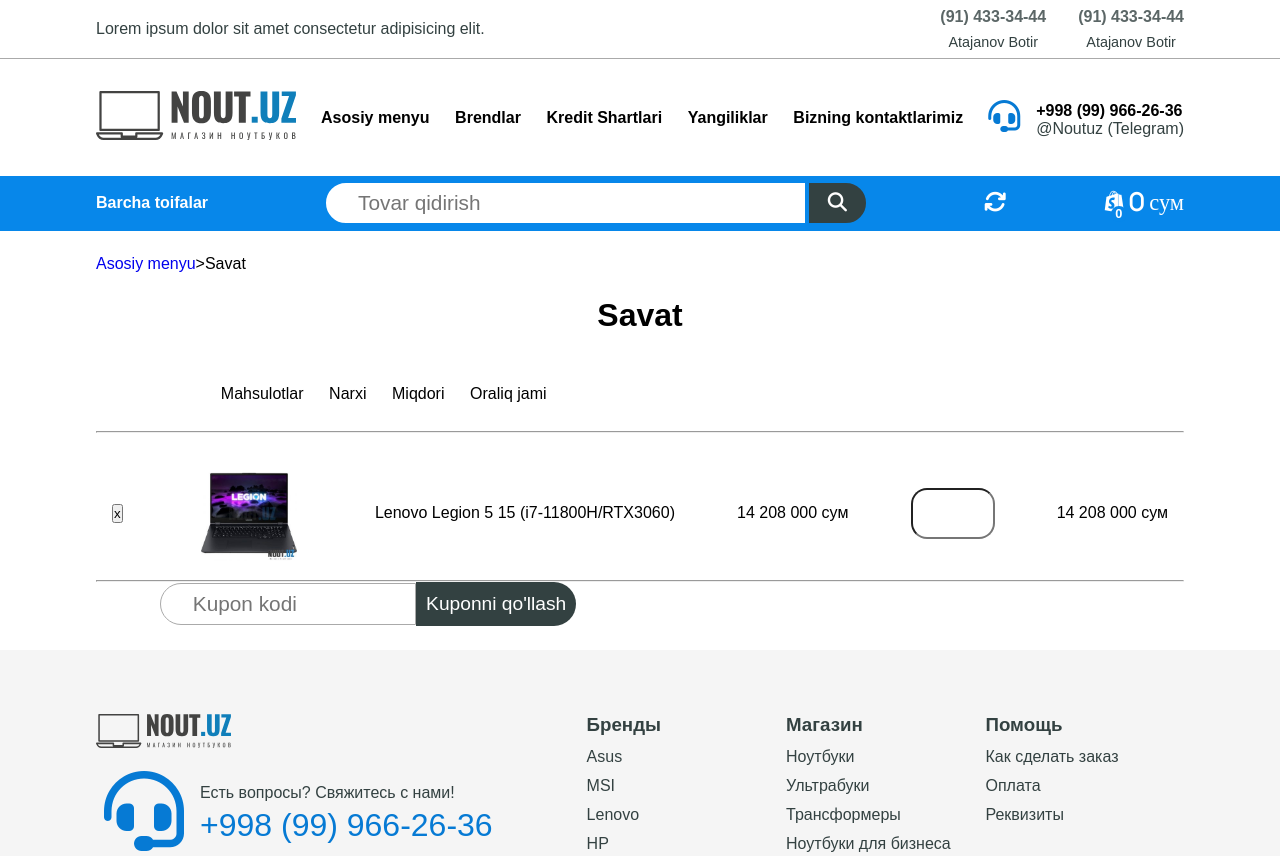
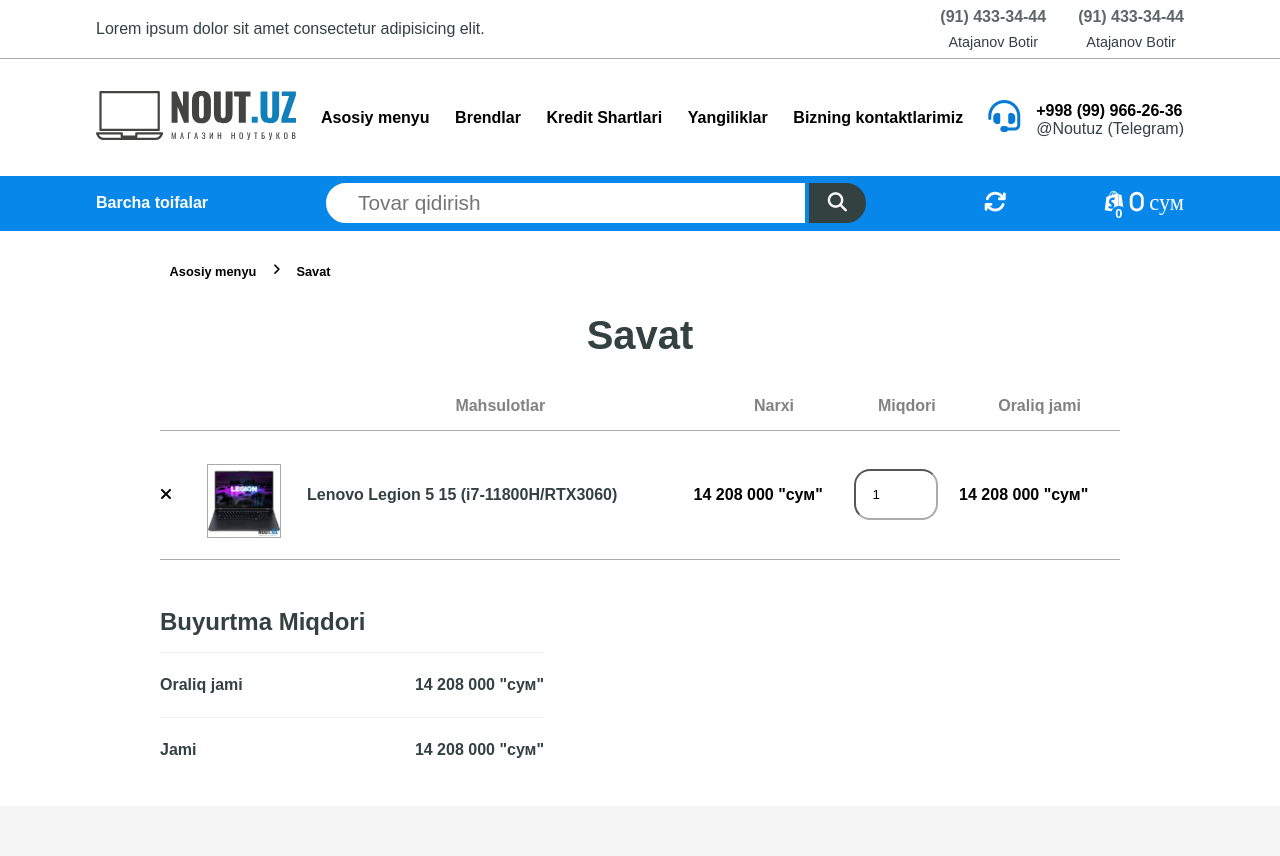
Before and after one commit to diyorbek0309/protechshop, a plain HTML site: page korzina.html in a window 1280 px wide. Shown: the top 856 px of the page. Drawn offline with Linux system fonts and the light colour scheme.

Commit message:
initial commit

```diff
--- /dev/null
+++ b/korzina.css
@@ -0,0 +1,249 @@
+/*Header boshlandi*/
+
+.header_korzina {
+  height: 3rem;
+  display: flex;
+  justify-content: center;
+  align-items: center;
+}
+.header_korzina ul {
+  display: flex;
+  list-style: none;
+}
+.header_korzina ul li a {
+  display: flex;
+  align-items: center;
+  padding: 0 0.8rem;
+  color: black;
+  height: 3rem;
+  text-decoration: none;
+  font-weight: bold;
+}
+
+.korzina_contact {
+  color: #067ad4;
+  display: flex;
+  align-items: center;
+}
+.korzina_contact .xd1 {
+  font-size: 2rem;
+  padding-right: 1rem;
+}
+.korzina_contact .xd2 a {
+  display: inline-block;
+  color: black;
+  margin-top: 0.3rem;
+  font-size: 1rem;
+  font-weight: bold;
+}
+
+/*Header tugadi*/
+
+/*Navbar boshlandi*/
+
+.nav_korzina {
+  background-color: #0787ea;
+  height: 3rem;
+  display: flex;
+  justify-content: space-between;
+  align-items: center;
+  padding: 0.2rem 6rem;
+}
+.nav_korzina a {
+  color: #fff;
+  font-weight: bold;
+}
+.nav_korzina button {
+  background-color: #334141;
+}
+.nav_korzina button:hover {
+  background-color: black;
+}
+
+/*Navbar tugadi*/
+
+/*Main boshlandi*/
+
+.main_korzina {
+  padding: 1.5rem 10rem;
+}
+.main_korzina_top {
+  display: flex;
+  padding: 0.6rem;
+  font-weight: 600;
+  font-size: 0.8rem;
+}
+.main_korzina_top a {
+  color: black;
+}
+.main_korzina_top i {
+  padding: 0 1rem;
+}
+.korzina_title {
+  font-size: 2.5rem;
+  color: #334141;
+  font-weight: 550;
+}
+.korzina_buttom {
+  display: flex;
+  justify-content: center;
+  color: #fff;
+  background-color: #0787ea;
+  font-size: 3rem;
+  margin: 6rem 7rem 2rem 7rem;
+  padding: 3rem 6rem;
+}
+.korzina_button {
+  display: flex;
+  justify-content: center;
+}
+.korzina_button button {
+  padding: 1rem;
+  border-radius: 1rem;
+  border: none;
+  font-weight: bold;
+}
+.korzina_button button:hover {
+  color: #fff;
+  background-color: black;
+}
+.korzina_title {
+  display: flex;
+  justify-content: center;
+  padding: 1.5rem 0;
+}
+
+.korzina_mahsulotlar table {
+  box-sizing: border-box;
+  border-collapse: collapse;
+  width: 100%;
+}
+.korzina_mahsulotlar table,
+th,
+td {
+  border-bottom: 1px solid #aaa;
+}
+.korzina_mahsulotlar table th {
+  height: 3rem;
+}
+.korzina_mahsulotlar table td {
+  height: 8rem;
+}
+.korzina_mahsulotlar thead {
+  display: table-header-group;
+  vertical-align: middle;
+  color: rgb(131, 130, 130);
+}
+.korzina_mahsulotlar tbody a {
+  color: #334141;
+}
+.korzina_mahsulotlartbody i {
+  color: #aaa;
+  cursor: pointer;
+}
+.korzina_mahsulotlar tbody i:hover {
+  color: red;
+}
+.korzina_mahsulotlar table img {
+  width: 4.5rem;
+  border: 1px solid #aaa;
+  margin: 1rem 0 0 2rem;
+  cursor: pointer;
+}
+.product_quantity input {
+  padding: 1rem;
+  border-radius: 1rem;
+  border-color: #aaa;
+  width: 3rem;
+}
+.korzina_mahsulotlar table td,
+th {
+  vertical-align: middle;
+  font-size: 1rem;
+  line-height: 1.1rem;
+  font-weight: bold;
+}
+
+.input_korzina {
+  display: flex;
+  align-items: center;
+  padding: 5rem 0;
+}
+.input_korzina input {
+  font-size: 1rem;
+  width: 20%;
+  height: 2.5rem;
+  padding: 0 2rem;
+  border: 0.1rem #eee solid;
+  border-bottom-left-radius: 1.5rem;
+  border-top-left-radius: 1.5rem;
+  outline: none;
+}
+.button0 {
+  height: 2.75rem;
+  width: 10rem;
+  color: #fff;
+  background-color: #334141;
+  border: 0.15rem #aaa;
+  font-size: 1rem;
+  border-bottom-right-radius: 1.5rem;
+  border-top-right-radius: 1.5rem;
+}
+.input_korzina button a {
+  color: #fff;
+}
+.input_korzina_button {
+  display: flex;
+  align-items: center;
+  justify-content: end;
+  width: 60%;
+}
+.input_korzina_button button {
+  padding: 1rem;
+  border-radius: 1.5rem;
+  border: none;
+  font-weight: bold;
+  width: 11rem;
+}
+.input_korzina_button .button1 {
+  color: #aaa;
+  font-weight: 500;
+  margin-right: 0.6rem;
+}
+.input_korzina_button .button1:hover {
+  color: #fff;
+}
+.input_korzina_button .button2 {
+  color: #fff;
+  background-color: #0787ea;
+  font-weight: 800;
+}
+.input_korzina_button .button2:hover {
+  background-color: black;
+}
+.korzina_garovlar {
+  color: #334141;
+}
+.korzina_garovlar h2 {
+  margin-bottom: 1rem;
+  margin-left: 0;
+}
+.korzina_garovlar table {
+  box-sizing: border-box;
+  border-collapse: collapse;
+  width: 40%;
+  border-bottom: none;
+}
+.korzina_garovlar table td {
+  border-top: 1px solid #eee;
+  border-bottom: none;
+  height: 4rem;
+  text-align: right;
+}
+.shop_table2 th {
+  text-align: left;
+  border-top: 1px solid #eee;
+  border-bottom: none;
+}
+
+/*Main tugadi*/
--- a/korzina.html
+++ b/korzina.html
@@ -6,6 +6,7 @@
     <meta name="viewport" content="width=device-width, initial-scale=1.0" />
     <title>Bosh sahifa</title>
     <link rel="stylesheet" href="main.css" />
+    <link rel="stylesheet" href="./korzina.css">
     <script
       src="https://kit.fontawesome.com/628ca10661.js"
       crossorigin="anonymous"
@@ -39,23 +40,7 @@
         <div class="header_korzina">
           <ul>
             <li><a href="index.html">Asosiy menyu</a></li>
-            <li class="korzina_brendlar">
-              <a href="#">Brendlar</a>
-              <!--<ul>
-                <li>Asus</li>
-                <li>MSI</li>
-                <li>Lenovo</li>
-                <li>HP</li>
-                <li>Dell</li>
-                <li>Razer</li>
-                <li>Samsung</li>
-                <li>Microsoft Surface</li>
-                <li>Apple</li>
-                <li>Acer</li>
-                <li>LG</li>
-                <li>HyperX</li>
-              </ul>-->
-            </li>
+            <li><a href="#">Brendlar</a></li>
             <li><a href="#">Kredit Shartlari</a></li>
             <li><a href="#">Yangiliklar</a></li>
             <li><a href="#">Bizning kontaktlarimiz</a></li>
@@ -80,17 +65,20 @@
 
     <nav>
       <div class="nav_korzina">
-        <a href="#">Barcha toifalar</a>
 
+        <div class="nav_dropdown">
+          <a href="#">Barcha toifalar</a>
+        </div>
         <div class="input_save">
           <input type="text" placeholder="Tovar qidirish" />
           <button>
             <i class="fa-solid fa-magnifying-glass"></i>
           </button>
         </div>
+
         <div class="korzina_save nikel_svet">
           <a href="#"><i class="fa-solid fa-arrows-rotate"></i></a>
-          <a href="корзина.html"><i class="fa-brands fa-shopify"> 0 сум</i></a>
+          <a href="#"><i class="fa-brands fa-shopify"> 0 сум</i></a>
         </div>
       </div>
     </nav>
@@ -103,33 +91,87 @@
         <div class="main_korzina">
         <div class="main_korzina_top">
           <a href="index.html">Asosiy menyu</a>
-          <p>></p>
+          <i class="fa-solid fa-angle-right"></i>
           <p>Savat</p>
         </div>
-        <div class="korzina_title"><h1>Savat</h1></div>
+        <div class="korzina_title"><p>Savat</p></div>
         <div class="korzina_mahsulotlar">
-          <ul>
-            <li>Mahsulotlar</li>
-            <li>Narxi</li>
-            <li>Miqdori</li>
-            <li>Oraliq jami</li>
-          </ul>
-        </div>
-        <hr />
-        <div class="mahsulotlar1">
-          <a href="#"><button>x</button></a>
-          <img src="./assets/1legion-5-300x300.jpg" alt="Bu yerda rasm" />
-          <a href="#"><p>Lenovo Legion 5 15 (i7-11800H/RTX3060)</p></a>
-          <p>14 208 000 сум</p>
-          <input type="number" name="number" id="number" />
-          <p>14 208 000 сум</p>
-        </div>
-        <hr />
-        <div class="input_korzina">
-          <input type="text" placeholder="Kupon kodi" />
-          <button>
+          <table class="shop_table">
+          <thead>
+            <tr>
+              <th class="product_remove"></th>
+              <th class="product_thumbnail"></th>
+              <th class="product_name">Mahsulotlar</th>
+              <th class="product_price">Narxi</th>
+              <th class="product_quantity">Miqdori</th>
+              <th class="product_subtotal">Oraliq jami</th>
+            </tr>
+          </thead>
+          <tbody>
+            <tr>
+              <td class="product_remove">
+                <i class="fa-solid fa-xmark"></i>
+              </td>
+              <td class="product_thumbnail">
+                <img src="./assets/1legion-5-300x300.jpg" alt="Bu yerda rasm" />
+              </td>
+              <td class="product_name">
+                <a href="#"><p>Lenovo Legion 5 15 (i7-11800H/RTX3060)</p></a>
+              </td>
+              <td class="product_price">
+                <span>
+                  14 208 000
+                  <span>"сум"</span>
+                </span>
+              </td>
+              <td class="product_quantity">
+                <input type="number" value="1" name="quantity" id="number" />
+              </td>
+              <td class="product_subtotal">
+                <span>
+                  14 208 000
+                  <span>"сум"</span>
+                </span>
+              </td>
+            </tr>
+          </tbody>
+        </table>
+        <!-- <div class="input_korzina">
+            <input type="text" placeholder="Kupon kodi" />
+          <button class="button0">
             <a href="#">Kuponni qo'llash</a>
           </button>
+          <div class="input_korzina_button">
+            <button class="button1">Savatni yangilash</button>
+          <button class="button2">Tekshirib ko'rish</button>
+          </div>
+        </div> -->
+        <div class="korzina_garovlar">
+          <div class="jami_korzina">
+            <h2>Buyurtma Miqdori</h2>
+            <table class="shop_table2">
+              <tr>
+                <th>Oraliq jami</th>
+                <td>
+                  <span>
+                  14 208 000
+                  <span>"сум"</span>
+                </span>
+              </td>
+              </tr>
+              <tr>
+                <th>Jami</th>
+                <td>
+                  <strong>
+                    <span>
+                      14 208 000
+                      <span>"сум"</span>
+                    </span>
+                  </strong>
+                </td>
+              </tr>
+            </table>
+          </div>
         </div>
     </main>
 
--- a/main.css
+++ b/main.css
@@ -106,42 +106,6 @@
   background-color: #0787ea;
 }
 
-.header_korzina {
-  height: 3rem;
-  display: flex;
-  justify-content: center;
-  align-items: center;
-}
-.header_korzina ul {
-  display: flex;
-  list-style: none;
-}
-.header_korzina ul li a {
-  display: flex;
-  align-items: center;
-  padding: 0 0.8rem;
-  color: black;
-  height: 3rem;
-  text-decoration: none;
-  font-weight: bold;
-}
-.korzina_contact {
-  color: #067ad4;
-  display: flex;
-  align-items: center;
-}
-.korzina_contact .xd1 {
-  font-size: 2rem;
-  padding-right: 1rem;
-}
-.korzina_contact .xd2 a {
-  display: inline-block;
-  color: black;
-  margin-top: 0.3rem;
-  font-size: 1rem;
-  font-weight: bold;
-}
-
 /* Header tugadi */
 
 /* Nav boshlandi */
@@ -175,24 +139,6 @@
 
 .nav_save ul li a:hover {
   background-color: #067ad4;
-}
-.nav_korzina {
-  background-color: #0787ea;
-  height: 3rem;
-  display: flex;
-  justify-content: space-between;
-  align-items: center;
-  padding: 0.2rem 6rem;
-}
-.nav_korzina a {
-  color: #fff;
-  font-weight: bold;
-}
-.nav_korzina button {
-  background-color: #334141;
-}
-.nav_korzina button:hover {
-  background-color: black;
 }
 
 /* Nav tugadi */
@@ -281,103 +227,7 @@
 b {
   opacity: 0.8;
 }
-.main_korzina {
-  padding: 1.5rem 6rem;
-}
-.main_korzina_top {
-  display: flex;
-}
-.korzina_buttom {
-  display: flex;
-  justify-content: center;
-  color: #fff;
-  background-color: #0787ea;
-  font-size: 3rem;
-  margin: 6rem 7rem 2rem 7rem;
-  padding: 3rem 6rem;
-}
-.korzina_button {
-  display: flex;
-  justify-content: center;
-}
-.korzina_button button {
-  padding: 1rem;
-  border-radius: 1rem;
-  border: none;
-  font-weight: bold;
-}
-.korzina_button button:hover {
-  color: #fff;
-  background-color: black;
-}
-.korzina_title {
-  display: flex;
-  justify-content: center;
-  padding: 1.5rem 0;
-}
-.korzina_mahsulotlar {
-  display: flex;
-  justify-content: space-between;
-  padding: 0.8rem 7rem;
-}
-.korzina_mahsulotlar ul {
-  display: flex;
-  list-style: none;
-}
-.korzina_mahsulotlar ul li {
-  display: flex;
-  align-items: center;
-  padding: 0 0.8rem;
-  height: 3rem;
-}
-.mahsulotlar1 {
-  display: flex;
-  justify-content: space-between;
-  align-items: center;
-  padding: 1rem 1rem 0.2rem;
-}
-.mahsulotlar1 img {
-  width: 6rem;
-  padding: 1rem;
-}
-.mahsulotlar1 p {
-  color: black;
-}
-.mahsulotlar1 input {
-  padding: 1rem;
-  border-radius: 1rem;
-  width: 3rem;
-}
-.input_korzina {
-  display: flex;
-  align-items: center;
-  justify-content: center;
-  width: 50%;
-}
 
-.input_korzina input {
-  font-size: 1.3rem;
-  width: 35%;
-  height: 2.5rem;
-  padding: 0 2rem;
-  border: 0.1rem #aaa solid;
-  border-bottom-left-radius: 1.5rem;
-  border-top-left-radius: 1.5rem;
-  outline: none;
-}
-.input_korzina button {
-  height: 2.75rem;
-  width: 10rem;
-  color: #fff;
-  background-color: #334141;
-  border: 0.15rem #aaa;
-  font-size: 1.2rem;
-  border-bottom-right-radius: 1.5rem;
-  border-top-right-radius: 1.5rem;
-}
-.input_korzina button a{
-  color: #fff;
-}
 /* Main tugadi */
 
 /* Footer bowlandi */
```
Also changed, not shown: main.js (+7 -7 lines), корзина.html (+3 -18 lines).
